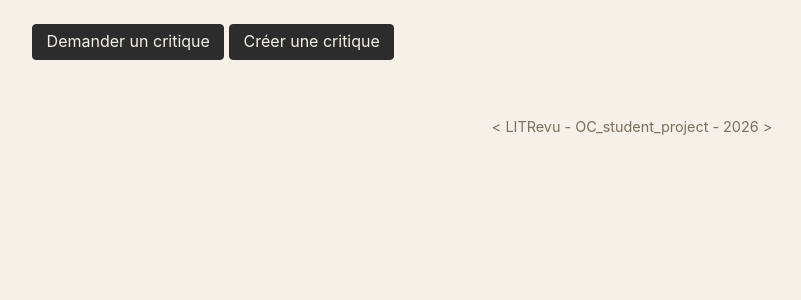
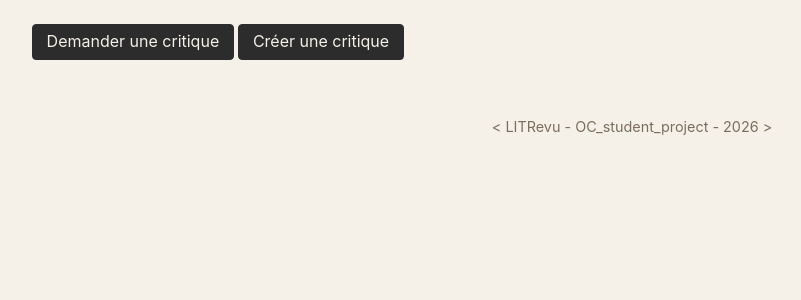
Before and after one commit to Nels-J/Projet9_LITRevu, a Django app: page / in a window 1280 px wide. Shown: the part 58-358 px from the top of the page, without its empty margins (8-809 px from the left). Run offline with Django 5.2, Linux system fonts and the light colour scheme; the visitor is signed in with stand-in values (Sample User, id 1); data comes from the database, SQL or seed files in the repository.

Commit message:
minor wrong wording fix

```diff
--- a/users/templates/users/flux.html
+++ b/users/templates/users/flux.html
@@ -7,7 +7,7 @@
 {# Surcharge du contenu du bloc "content" de base.html #}
 {% block content %}
     <div>
-        <a href="{% url 'ticket-create' %}" class="btn btn-primary">Demander un critique</a>
+        <a href="{% url 'ticket-create' %}" class="btn btn-primary">Demander une critique</a>
         <a href="{% url 'review-create' %}" class="btn btn-primary">Créer une critique</a>
     </div>
 
```
